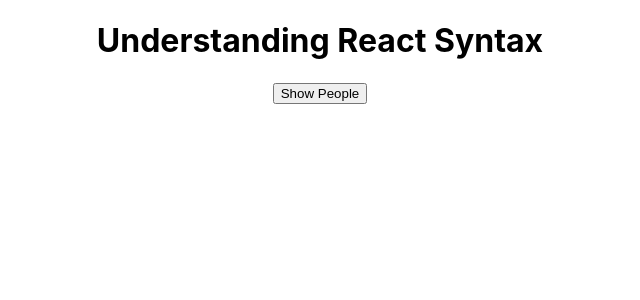
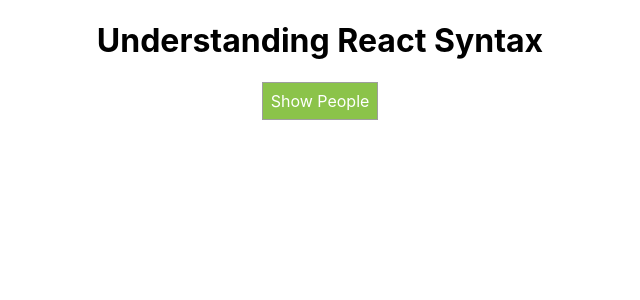
Before and after one commit to just-be-weird/p-r101, a React (Create React App) app: page / in a window 1280 px wide. Shown: the top 300 px of the page, without its empty margins (320-960 px from the left). Built offline with nearby package versions, Linux system fonts and the light colour scheme.

Commit message:
inline commit

```diff
--- a/src/App.js
+++ b/src/App.js
@@ -38,7 +38,17 @@
   render() {
     //best practice to show jsx conditionally
     let people = null;
+    //inline-style
+    const inline_style = {
+      backgroundColor: '#8bc34a',
+      color: 'white',
+      font: 'inherit',
+      border: '1px solid #9e9e9e',
+      padding: '8px',
+      cursor: 'pointer'
+    };
     if (this.state.showPeople) {
+      inline_style.backgroundColor = '#f44336';
       people = (
         <div>
           { this.state.persons.map( (person,index) => (<Person key={person.id}
@@ -53,7 +63,7 @@
     return (
       <div className="App">
         <h1>Understanding React Syntax</h1>
-        <button onClick={this.showPeopleHandler}>Show People</button>
+        <button style={inline_style} onClick={this.showPeopleHandler}>Show People</button>
         { people }
       </div>
     );
```
